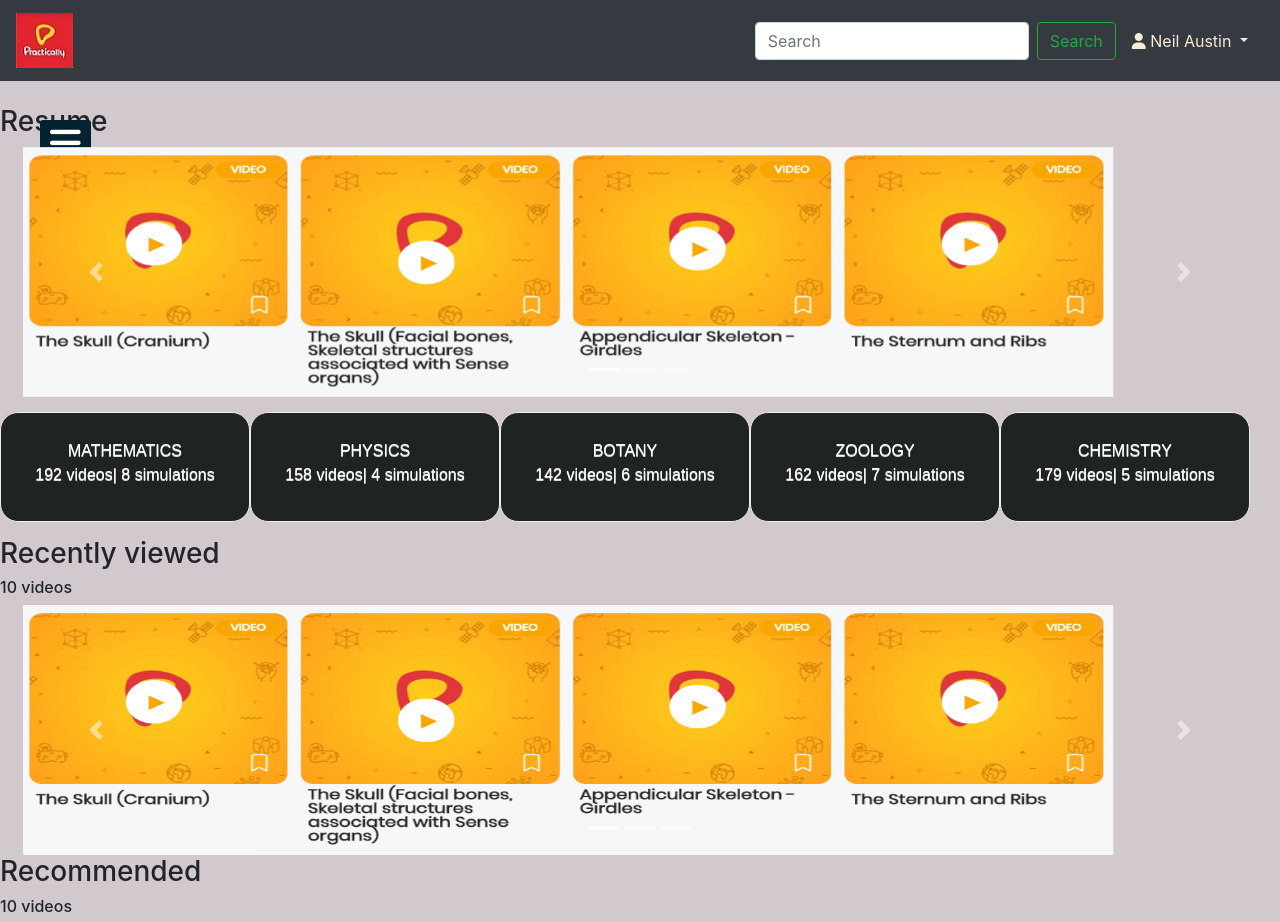
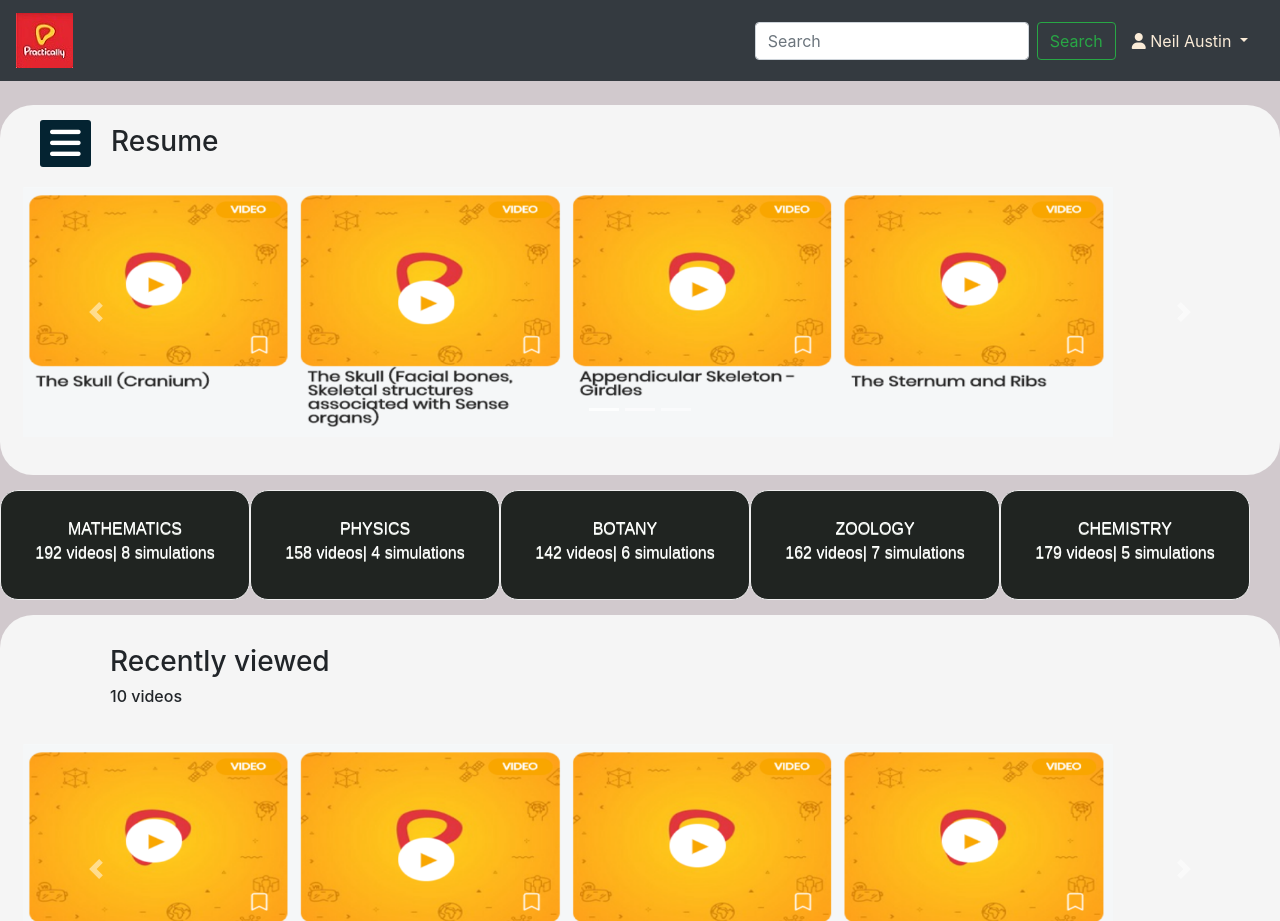
Before and after one commit to neil19501/NEIL, a plain HTML site: page index.html in a window 1280 px wide. Shown: the top 921 px of the page. Drawn offline with nearby package versions, Linux system fonts and the light colour scheme.

Commit message:
Update styles.css

```diff
--- a/styles.css
+++ b/styles.css
@@ -112,13 +112,13 @@ label #cancel{
     left: 195px;
 }
 
-#check:checked ~ #nnn{
+#check:checked ~ #p-3{
     margin-left: 250px;
 }
 
 
 
-#aaa{
+#p-one{
     border-radius: 33px;
     background-color: rgb(245, 245, 245);
     height: 370px;
@@ -185,23 +185,23 @@ label #cancel{
 
 
 
-.res{
+.r1{
     padding: 20px;
     padding-left: 111px;
 }
 
-.rece{
+.r2{
     padding: 30px;
     padding-left: 110px;
 }
 
-.reco{
+.r3{
     padding: 30px;
     padding-left: 109px;
 }
 
 
-.bbb{
+.p-two{
     border-radius: 33px;
     background-color: rgb(245, 245, 245);
     height: 760px;
```
